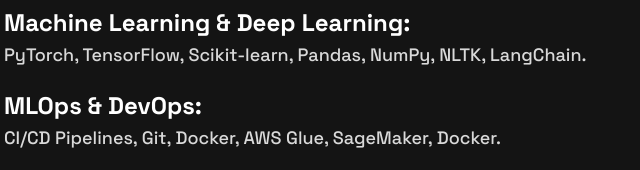
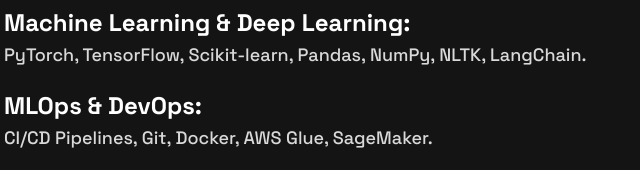
Before and after one commit to pratikjade/pratikjade.github.io, a plain HTML site: page index.html in a window 1280 px wide. Shown: the part 3940-4110 px from the top of the page, 81-721 px from the left. Drawn offline with Linux system fonts and the light colour scheme.

Commit message:
Update index.html

```diff
--- a/index.html
+++ b/index.html
@@ -277,7 +277,7 @@
 
                 <div class="skills__item">
                     <h3 class="skills__title">MLOps & DevOps:</h3>
-                    <p class="skills__description">CI/CD Pipelines, Git, Docker, AWS Glue, SageMaker, Docker.</p>
+                    <p class="skills__description">CI/CD Pipelines, Git, Docker, AWS Glue, SageMaker.</p>
                 </div>
 
                 <div class="skills__item">
```
